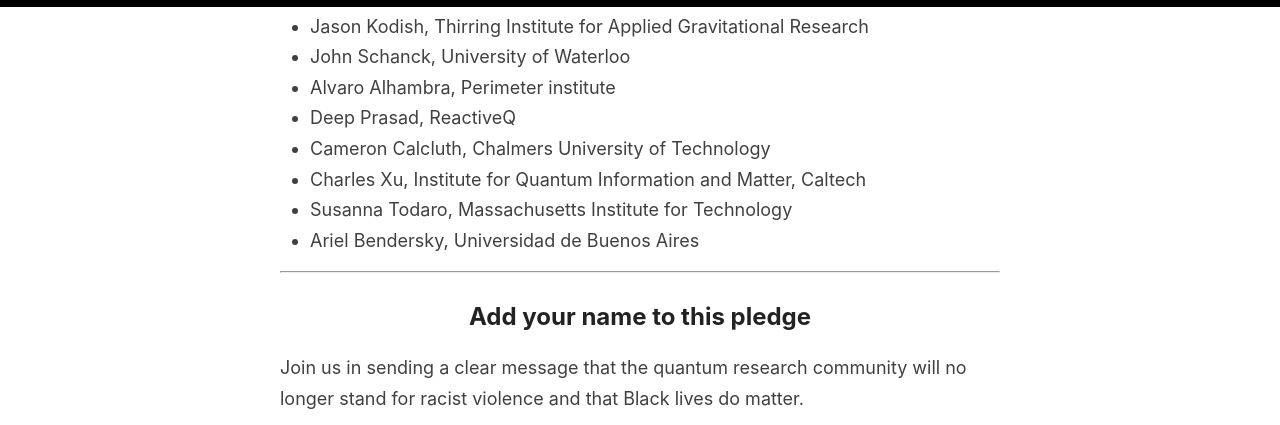
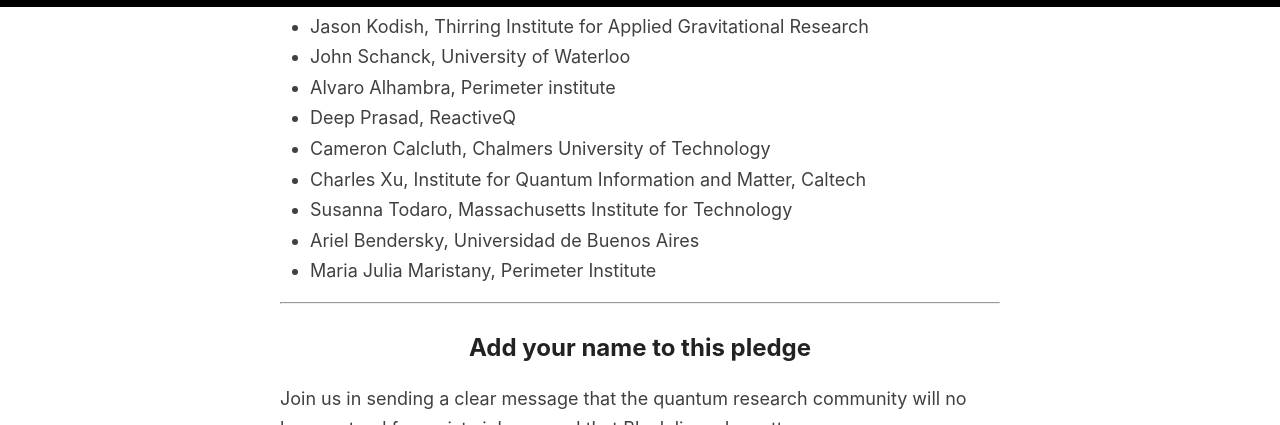
Before and after one commit to quantumforblacklives/quantumforblacklives.github.io, a Jekyll site: the page built from index.html, in a window 1280 px wide and 900 px high, scrolled down 3522 px, cut to the strip 0-425 px from the top of the window. Built offline with Jekyll 4.4.1, drawn with Linux system fonts in a browser that asks for light colours; the list of posts is cut into pages by our own code.

Commit message:
Add signature from Maria Julia Maristany.

```diff
--- a/_includes/signatories.md
+++ b/_includes/signatories.md
@@ -17,3 +17,4 @@
 - Charles Xu, Institute for Quantum Information and Matter, Caltech
 - Susanna Todaro, Massachusetts Institute for Technology
 - Ariel Bendersky, Universidad de Buenos Aires
+- Maria Julia Maristany, Perimeter Institute
```
